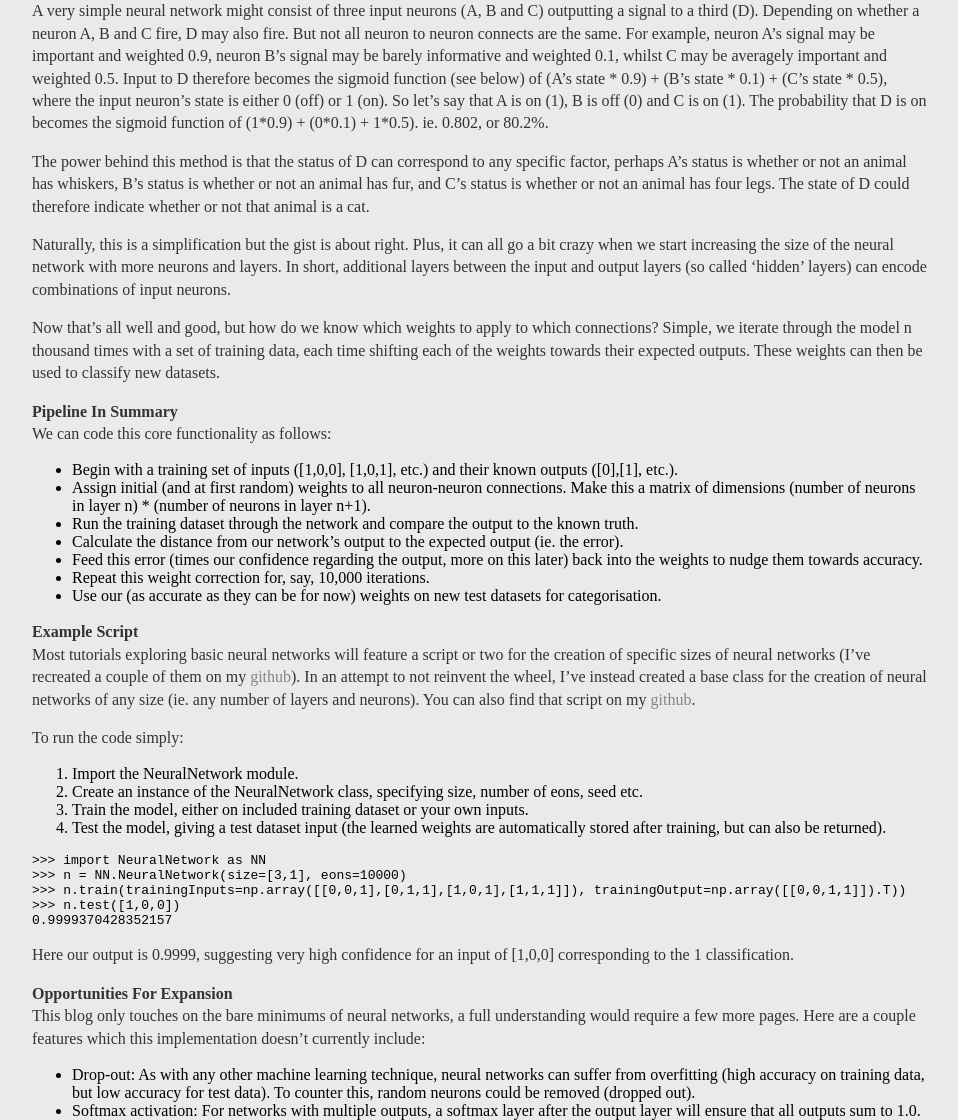
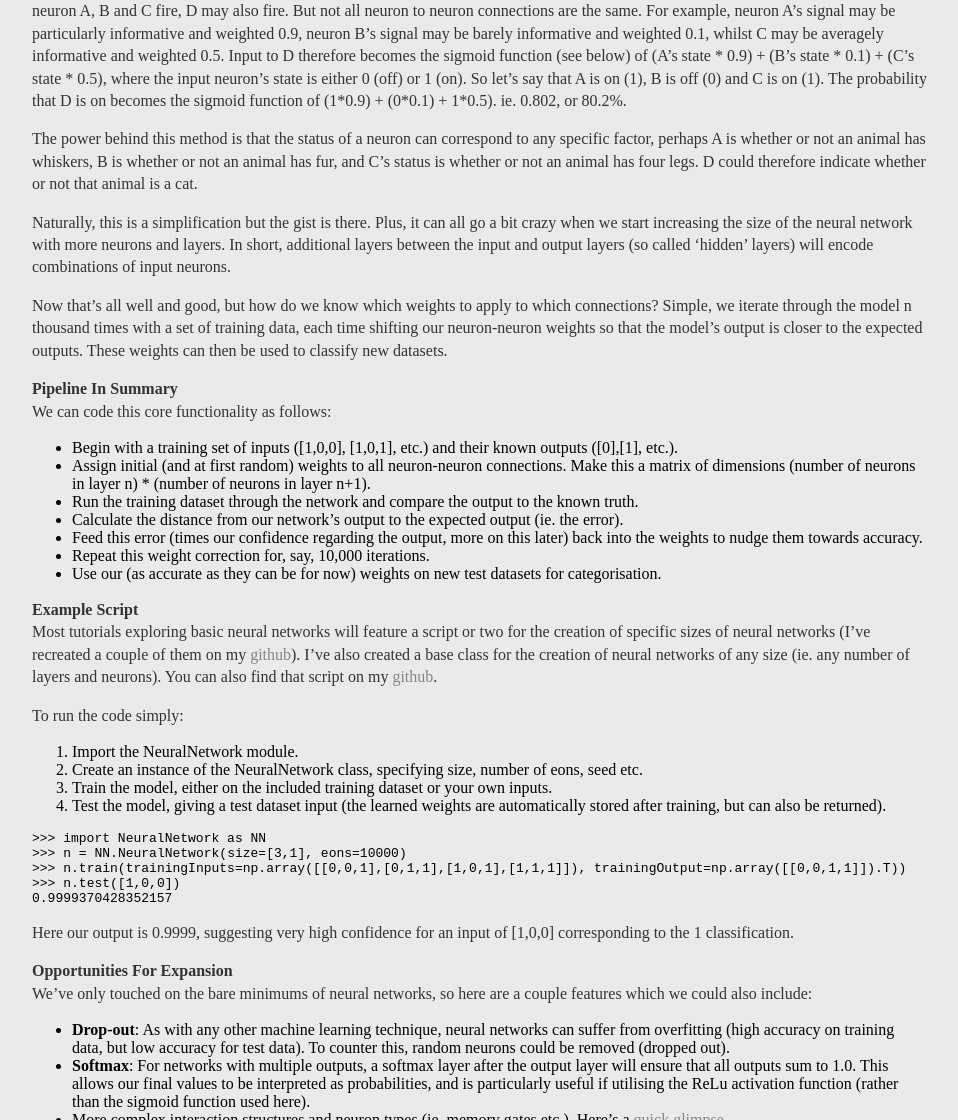
Before and after one commit to mattravenhall/mattravenhall.github.io, a Jekyll site: the page built from _posts/2017-09-04-Basic-Neural-Networks.md, in a window 1280 px wide and 1400 px high, scrolled down 395 px. Shown: the part 280-1400 px from the top of the window, without its empty margins (160-1118 px from the left). Built offline with Jekyll 4.4.1, drawn with Linux system fonts in a browser that asks for light colours; some of the changed text lies outside the part shown; grey boxes are pictures that could not be loaded.

Commit message:
Typos, reformatting etc to neural network post

````diff
--- a/_posts/2017-09-04-Basic-Neural-Networks.md
+++ b/_posts/2017-09-04-Basic-Neural-Networks.md
@@ -7,17 +7,17 @@ date: 2017-09-04
 I've recently been learning how to build simple neural networks in an attempt to nail the basics. This post is my attempt at summarising what I've learnt and sharing that information with others. A range of resources were used for this mini-project, but I'd like to give a specific hat-tip to a brilliant two-part blog by [@iamtrask](https://iamtrask.github.io/2015/07/12/basic-python-network/).
 
 **What is a Neural Network?**<br>
-As the name implies, neural networks are biologically inspired mathematical models that adopt the interconnectedness and boolean (on/off) behaviour of neurons.
+As the name implies, neural networks are biologically inspired mathematical models that adopt the interconnected behaviour of neurons.
 
 <img src="/assets/NNdiagram.png">
 
-A very simple neural network might consist of three input neurons (A, B and C) outputting a signal to a third (D). Depending on whether a neuron A, B and C fire, D may also fire. But not all neuron to neuron connects are the same. For example, neuron A's signal may be important and weighted 0.9, neuron B's signal may be barely informative and weighted 0.1, whilst C may be averagely important and weighted 0.5. Input to D therefore becomes the sigmoid function (see below) of (A's state \* 0.9) + (B's state \* 0.1) + (C's state \* 0.5), where the input neuron's state is either 0 (off) or 1 (on).  So let's say that A is on (1), B is off (0) and C is on (1). The probability that D is on becomes the sigmoid function of (1\*0.9) + (0\*0.1) + 1\*0.5). ie. 0.802, or 80.2%.
+A very simple neural network might consist of three input neurons (A, B and C) outputting a signal to a third (D). Depending on whether a neuron A, B and C fire, D may also fire. But not all neuron to neuron connections are the same. For example, neuron A's signal may be particularly informative and weighted 0.9, neuron B's signal may be barely informative and weighted 0.1, whilst C may be averagely informative and weighted 0.5. Input to D therefore becomes the sigmoid function (see below) of (A's state \* 0.9) + (B's state \* 0.1) + (C's state \* 0.5), where the input neuron's state is either 0 (off) or 1 (on).  So let's say that A is on (1), B is off (0) and C is on (1). The probability that D is on becomes the sigmoid function of (1\*0.9) + (0\*0.1) + 1\*0.5). ie. 0.802, or 80.2%.
 
-The power behind this method is that the status of D can correspond to any specific factor, perhaps A's status is whether or not an animal has whiskers, B's status is whether or not an animal has fur, and C's status is whether or not an animal has four legs. The state of D could therefore indicate whether or not that animal is a cat.
+The power behind this method is that the status of a neuron can correspond to any specific factor, perhaps A is whether or not an animal has whiskers, B is whether or not an animal has fur, and C's status is whether or not an animal has four legs. D could therefore indicate whether or not that animal is a cat.
 
-Naturally, this is a simplification but the gist is about right. Plus, it can all go a bit crazy when we start increasing the size of the neural network with more neurons and layers. In short, additional layers between the input and output layers (so called 'hidden' layers) can encode combinations of input neurons.
+Naturally, this is a simplification but the gist is there. Plus, it can all go a bit crazy when we start increasing the size of the neural network with more neurons and layers. In short, additional layers between the input and output layers (so called 'hidden' layers) will encode combinations of input neurons.
 
-Now that's all well and good, but how do we know which weights to apply to which connections? Simple, we iterate through the model n thousand times with a set of training data, each time shifting each of the weights towards their expected outputs. These weights can then be used to classify new datasets.
+Now that's all well and good, but how do we know which weights to apply to which connections? Simple, we iterate through the model n thousand times with a set of training data, each time shifting our neuron-neuron weights so that the model's output is closer to the expected outputs. These weights can then be used to classify new datasets.
 
 **Pipeline In Summary**<br>
 We can code this core functionality as follows:
@@ -30,12 +30,12 @@ We can code this core functionality as follows:
 - Use our (as accurate as they can be for now) weights on new test datasets for categorisation.
 
 **Example Script**<br>
-Most tutorials exploring basic neural networks will feature a script or two for the creation of specific sizes of neural networks (I've recreated a couple of them on my [github](https://mr664.github.io/BasicNeuralNetwork/basicNN.py)). In an attempt to not reinvent the wheel, I've instead created a base class for the creation of neural networks of any size (ie. any number of layers and neurons). You can also find that script on my [github](https://mattravenhall.github.io/BasicNeuralNetwork/NeuralNetwork.py).
+Most tutorials exploring basic neural networks will feature a script or two for the creation of specific sizes of neural networks (I've recreated a couple of them on my [github](https://mr664.github.io/BasicNeuralNetwork/basicNN.py)). I've also created a base class for the creation of neural networks of any size (ie. any number of layers and neurons). You can also find that script on my [github](https://mattravenhall.github.io/BasicNeuralNetwork/NeuralNetwork.py).
 
 To run the code simply:
 1. Import the NeuralNetwork module.
 2. Create an instance of the NeuralNetwork class, specifying size, number of eons, seed etc.
-3. Train the model, either on included training dataset or your own inputs.
+3. Train the model, either on the included training dataset or your own inputs.
 4. Test the model, giving a test dataset input (the learned weights are automatically stored after training, but can also be returned).
 
 ```python
@@ -48,9 +48,9 @@ To run the code simply:
 Here our output is 0.9999, suggesting very high confidence for an input of [1,0,0] corresponding to the 1 classification.
 
 **Opportunities For Expansion**<br>
-This blog only touches on the bare minimums of neural networks, a full understanding would require a few more pages. Here are a couple features which this implementation doesn't currently include:
-- Drop-out: As with any other machine learning technique, neural networks can suffer from overfitting (high accuracy on training data, but low accuracy for test data). To counter this, random neurons could be removed (dropped out).
-- Softmax activation: For networks with multiple outputs, a softmax layer after the output layer will ensure that all outputs sum to 1.0. This allows our final values to be interpreted as probabilities, and is particularly useful if utilising the ReLu activation function (rather than the sigmoid function used here).
+We've only touched on the bare minimums of neural networks, so here are a couple features which we could also include:
+- **Drop-out**: As with any other machine learning technique, neural networks can suffer from overfitting (high accuracy on training data, but low accuracy for test data). To counter this, random neurons could be removed (dropped out).
+- **Softmax**: For networks with multiple outputs, a softmax layer after the output layer will ensure that all outputs sum to 1.0. This allows our final values to be interpreted as probabilities, and is particularly useful if utilising the ReLu activation function (rather than the sigmoid function used here).
 - More complex interaction structures and neuron types (ie. memory gates etc.). Here's a [quick glimpse](http://www.asimovinstitute.org/wp-content/uploads/2016/09/neuralnetworks.png).
 
 **Key Elements To Consider**<br>
````
